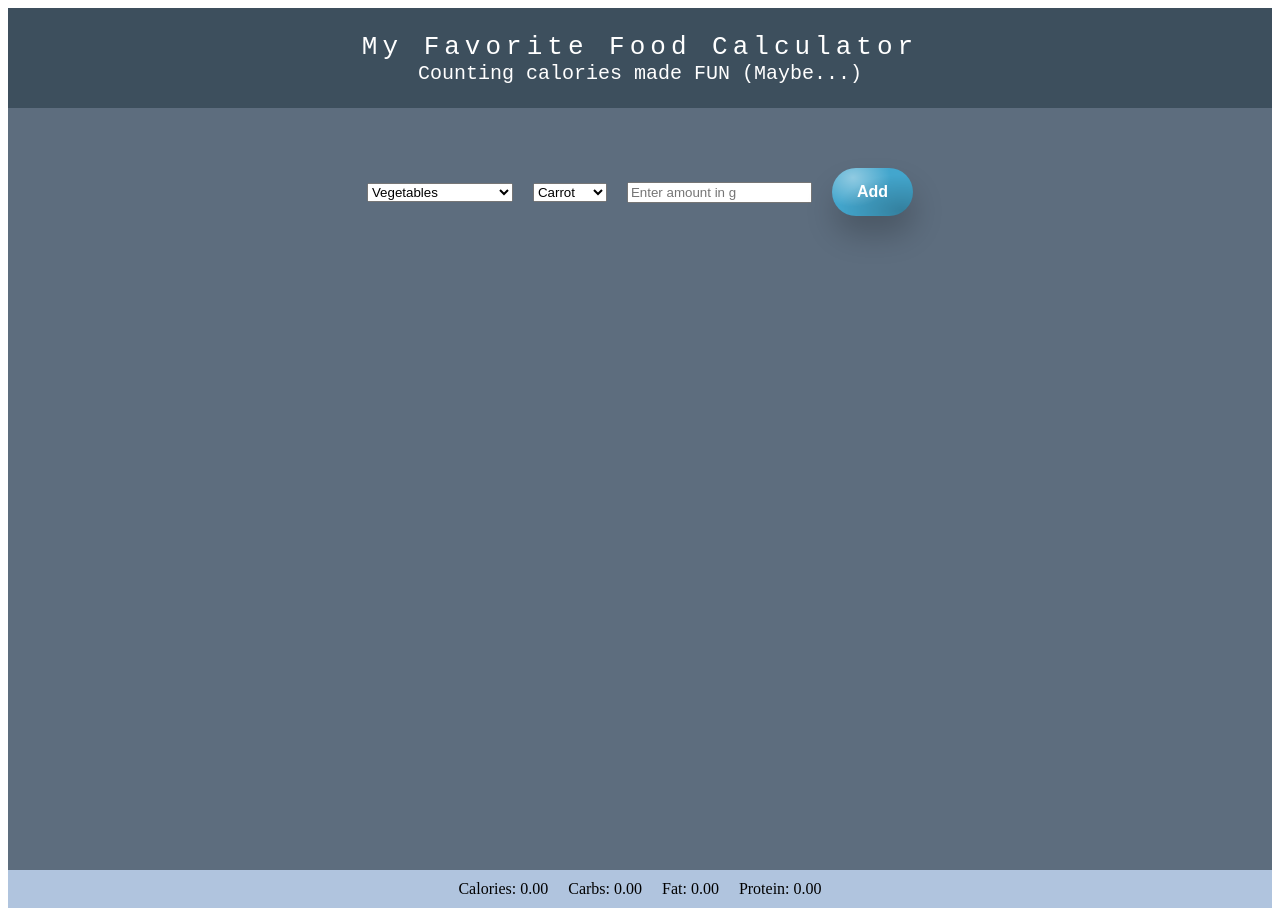
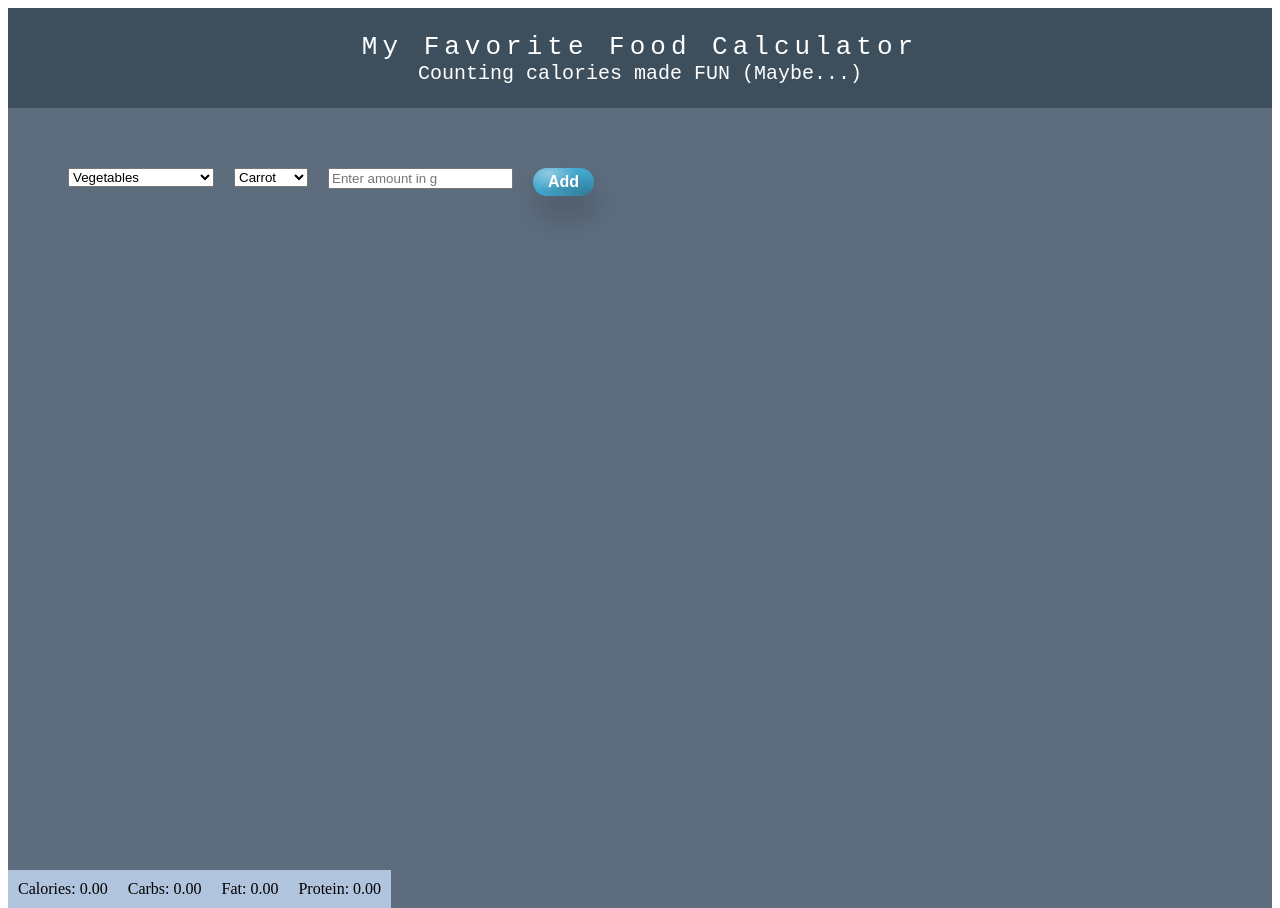
Before and after one commit to RoxanaDev1/mad-calc, a React app: page / in a window 1280 px wide. Built offline with nearby package versions, Linux system fonts and the light colour scheme.

Commit message:
Latest local update which was pulished

```diff
--- a/src/client/components/FoodItemList.tsx
+++ b/src/client/components/FoodItemList.tsx
@@ -55,7 +55,8 @@ const FoodItemListContainer = styled.div`
   flex-wrap: wrap;
   @media (max-width: 963px) {
     background-color: lightskyblue;
-    font-size: 25px;
+    font-size: 15px;
+    width: fit-content;
   }
 `;
 
@@ -68,7 +69,7 @@ const NutritionListContainer = styled.div`
 
 const DeleteFoodItem = styled.button`
   color: #fff;
-  padding: 15px 25px;
+  padding: 5px 15px;
   border-radius: 100px;
   background-color: rgb(67, 166, 205);
   background-image: radial-gradient(
--- a/src/client/components/FoodSelection.tsx
+++ b/src/client/components/FoodSelection.tsx
@@ -208,12 +208,14 @@ export class FoodSelection extends Component<
 
 const FoodSelectionContainer = styled.div`
   display: flex;
-  align-items: center;
   place-content: center;
   padding: 50px;
   flex-wrap: wrap;
+  width: fit-content;
   @media (max-width: 963px) {
     flex-direction: column;
+    padding-top: 15px;
+    place-content: flex-start;
   }
 `;
 
@@ -223,7 +225,8 @@ const InputGramQuantityContainer = styled.div`
 
 const InputGramQuantity = styled.input`
   @media (max-width: 963px) {
-    font-size: 25px;
+    font-size: 15px;
+    width: 230px;
   }
 `;
 
@@ -247,7 +250,7 @@ const AddFoodItemButtonContainer = styled.div`
 
 const AddFoodItemButton = styled.button`
   color: #fff;
-  padding: 15px 25px;
+  padding: 5px 15px;
   border-radius: 100px;
   background-color: rgb(67, 166, 205);
   background-image: radial-gradient(
--- a/src/client/components/FoodSummary.tsx
+++ b/src/client/components/FoodSummary.tsx
@@ -44,8 +44,9 @@ const FoodItemListContainer = styled.div`
   flex-direction: column;
   background-color: lightsteelblue;
   flex-wrap: wrap;
+  width: fit-content;
   @media (max-width: 963px) {
-    font-size: 25px;
+    font-size: 15px;
     background-color: pink;
   }
 `;
--- a/src/client/components/common/InformationField.tsx
+++ b/src/client/components/common/InformationField.tsx
@@ -33,6 +33,6 @@ const InformationFieldContainer = styled.div`
   display: flex;
   padding: 10px;
   @media (max-width: 963px) {
-    font-size: 25px;
+    font-size: 15px;
   }
 `;
--- a/src/client/components/common/ItemSelect.tsx
+++ b/src/client/components/common/ItemSelect.tsx
@@ -68,7 +68,7 @@ const ItemSelectContainer = styled.div`
 
 const ItemSelectBox = styled.select`
   @media (max-width: 963px) {
-    font-size: 25px;
+    font-size: 15px;
   }
 `;
 
--- a/src/client/components/common/NutritionSummary.tsx
+++ b/src/client/components/common/NutritionSummary.tsx
@@ -37,6 +37,8 @@ const NutritionSummaryContainer = styled.div`
   place-content: center;
   flex-direction: row;
   @media (max-width: 963px) {
-    font-size: 25px;
+    font-size: 15px;
+    place-content: flex-start;
   }
+  flex-flow: wrap;
 `;
--- a/src/common/data/food-list.json
+++ b/src/common/data/food-list.json
@@ -82,7 +82,14 @@
             "fat": 0.2,
             "carbs": 12.1,
             "protein": 0.3
-          }
+          },
+          "foodUnit": [
+            {
+              "name": "Big",
+              "id": "211",
+              "amount": 110
+            }
+          ]
         },
         {
           "name": "Grapes",
@@ -95,6 +102,25 @@
             "carbs": 15.7,
             "protein": 0.6
           }
+        },
+        {
+          "name": "Banana",
+          "id": "23",
+          "danish": "Banan",
+          "nutrition": {
+            "measureBy": "g",
+            "calories": 93,
+            "fat": 0.2,
+            "carbs": 21,
+            "protein": 1.1
+          },
+          "foodUnit": [
+            {
+              "name": "Big",
+              "id": "231",
+              "amount": 120
+            }
+          ]
         }
       ]
     },
@@ -143,6 +169,44 @@
               "name": "Slice",
               "id": "331",
               "amount": 16.6
+            }
+          ]
+        },
+        {
+          "name": "Salami Kartoffel Mild (Coop)",
+          "id": "34",
+          "danish": "Kartoffel Spegepølse Mild (Coop)",
+          "nutrition": {
+            "measureBy": "g",
+            "calories": 208,
+            "fat": 13,
+            "carbs": 1.8,
+            "protein": 21
+          },
+          "foodUnit": [
+            {
+              "name": "Slice",
+              "id": "341",
+              "amount": 5.3
+            }
+          ]
+        },
+        {
+          "name": "Chicken Breast Slices (Coop)",
+          "id": "35",
+          "danish": "Kyllinge Bryst Skiver (Coop)",
+          "nutrition": {
+            "measureBy": "g",
+            "calories": 106,
+            "fat": 2.7,
+            "carbs": 1.5,
+            "protein": 2191
+          },
+          "foodUnit": [
+            {
+              "name": "Slice",
+              "id": "351",
+              "amount": 10
             }
           ]
         }
@@ -292,7 +356,14 @@
             "fat": 13,
             "carbs": 0.5,
             "protein": 28
-          }
+          },
+          "foodUnit": [
+            {
+              "name": "Slice",
+              "id": "4101",
+              "amount": 20
+            }
+          ]
         },
         {
           "name": "CitronFromage (DrOetker)",
@@ -310,6 +381,37 @@
               "name": "Cup",
               "id": "4201",
               "amount": 100
+            }
+          ]
+        },
+        {
+          "name": "Butter",
+          "id": "4300",
+          "danish": "Smør",
+          "nutrition": {
+            "measureBy": "g",
+            "calories": 739,
+            "fat": 82,
+            "carbs": 0.7,
+            "protein": 0.6
+          }
+        },
+        {
+          "name": "Butter - Spreadable",
+          "id": "4400",
+          "danish": "Smørbar",
+          "nutrition": {
+            "measureBy": "g",
+            "calories": 707,
+            "fat": 78,
+            "carbs": 0.7,
+            "protein": 0.6
+          },
+          "foodUnit": [
+            {
+              "name": "Spread",
+              "id": "4401",
+              "amount": 5
             }
           ]
         }
@@ -412,6 +514,25 @@
               "amount": 9.3
             }
           ]
+        },
+        {
+          "name": "Crispbread - Surdeg",
+          "id": "63",
+          "danish": "Knækbrød - Suredeg",
+          "nutrition": {
+            "measureBy": "g",
+            "calories": 339,
+            "fat": 2.5,
+            "carbs": 58.5,
+            "protein": 11
+          },
+          "foodUnit": [
+            {
+              "name": "Slice",
+              "id": "631",
+              "amount": 14
+            }
+          ]
         }
       ]
     },
@@ -511,7 +632,7 @@
             {
               "name": "Scoop",
               "id": "831",
-              "amount": 25
+              "amount": 34
             }
           ]
         }
```
Also changed, not shown: 2 other files (tests, documents, lock files or other folders).
